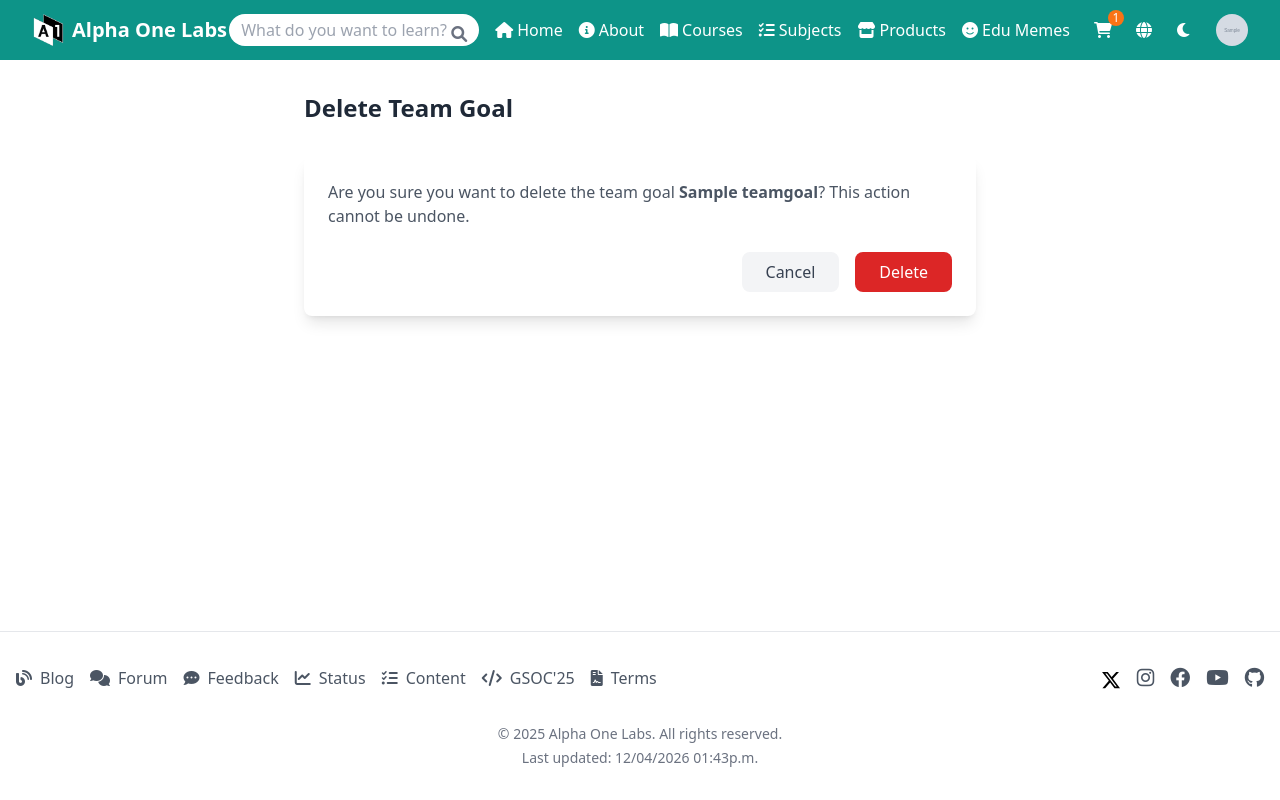
After one commit to ishaan-arora-1/education-website, a Django app: page /en/teams/1/delete/ in a window 1280 px wide. The commit adds this page. Run offline with Django 4.2, Linux system fonts and the light colour scheme; a user stored in the database is signed in; tables that the repository leaves empty hold one stand-in row (values such as "Sample post"); grey boxes marked "Sample" are stand-in pictures; some libraries are stand-ins or nearby versions.

Commit message:
added delete functionality

```diff
--- a/web/templates/index.html
+++ b/web/templates/index.html
@@ -315,6 +315,7 @@
             </ul>
           </div>
         </div>
+        {% if user.is_authenticated %}
         <!-- Team Collaboration Section -->
         <div class="bg-white dark:bg-gray-800 rounded-lg shadow-lg p-6 mt-8">
           <div class="flex items-center justify-between mb-6">
@@ -408,6 +409,7 @@
             </div>
           {% endif %}
         </div>
+        {% endif %}
       </div>
       <div class="md:w-1/3 space-y-6">
         <div class="border border-gray-200 dark:border-gray-700 rounded-lg p-4">
--- /dev/null
+++ b/web/templates/teams/delete_confirm.html
@@ -0,0 +1,33 @@
+{% extends "base.html" %}
+
+{% load i18n %}
+
+{% block title %}
+  {% trans "Delete Team Goal" %}
+{% endblock %}
+{% block content %}
+  <div class="container mx-auto px-4 py-8">
+    <div class="max-w-2xl mx-auto">
+      <h1 class="text-2xl font-bold text-gray-800 dark:text-gray-200 mb-8">{% trans "Delete Team Goal" %}</h1>
+      <div class="bg-white dark:bg-gray-800 rounded-lg shadow-lg p-6">
+        <p class="text-gray-600 dark:text-gray-400 mb-6">
+          {% trans "Are you sure you want to delete the team goal" %} <strong>{{ goal.title }}</strong>?
+          {% trans "This action cannot be undone." %}
+        </p>
+        <div class="flex justify-end">
+          <a href="{% url 'team_goal_detail' goal.id %}"
+             class="mr-4 px-6 py-2 bg-gray-100 hover:bg-gray-200 dark:bg-gray-700 text-gray-700 dark:text-gray-300 rounded-lg transition duration-200">
+            {% trans "Cancel" %}
+          </a>
+          <form method="post">
+            {% csrf_token %}
+            <button type="submit"
+                    class="bg-red-600 hover:bg-red-700 text-white px-6 py-2 rounded-lg transition duration-200">
+              {% trans "Delete" %}
+            </button>
+          </form>
+        </div>
+      </div>
+    </div>
+  </div>
+{% endblock %}
--- a/web/urls.py
+++ b/web/urls.py
@@ -235,6 +235,8 @@ urlpatterns += i18n_patterns(
     path("teams/invite/<int:invite_id>/accept/", views.accept_team_invite, name="accept_team_invite"),
     path("teams/invite/<int:invite_id>/decline/", views.decline_team_invite, name="decline_team_invite"),
     path("teams/<int:goal_id>/mark-contribution/", views.mark_team_contribution, name="mark_team_contribution"),
+    path("teams/<int:goal_id>/delete/", views.delete_team_goal, name="delete_team_goal"),
+    path("teams/<int:goal_id>/remove-member/<int:member_id>/", views.remove_team_member, name="remove_team_member"),
     path("trackers/", views.tracker_list, name="tracker_list"),
     path("trackers/create/", views.create_tracker, name="create_tracker"),
     path("trackers/<int:tracker_id>/", views.tracker_detail, name="tracker_detail"),
--- a/web/views.py
+++ b/web/views.py
@@ -3346,6 +3346,7 @@ def team_goal_detail(request, goal_id):
     context = {
         "goal": goal,
         "invite_form": form,
+        "user_is_leader": goal.members.filter(user=request.user, role="leader").exists(),
     }
     return render(request, "teams/detail.html", context)
 
```
Also changed, not shown: web/templates/teams/detail.html (+16 -0 lines).
